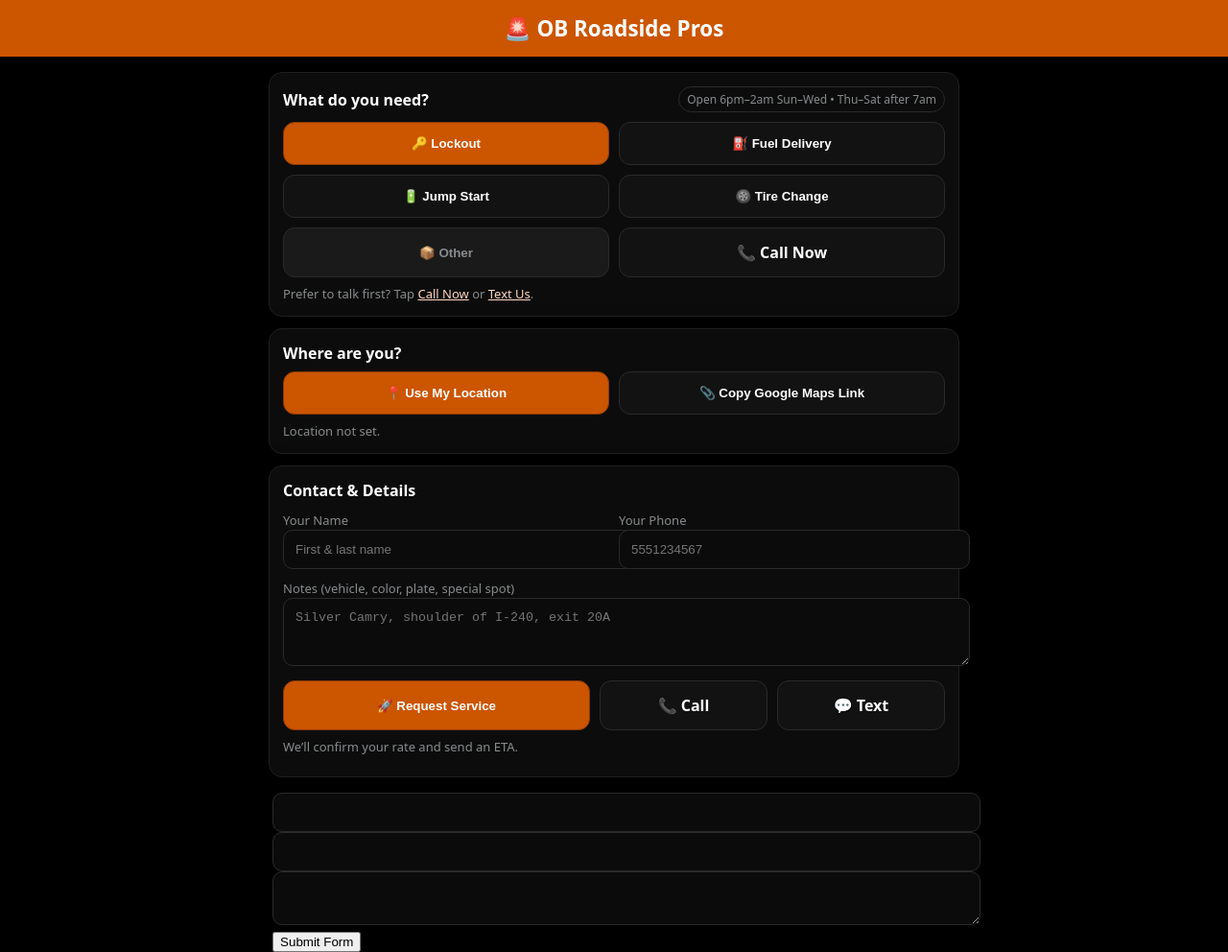
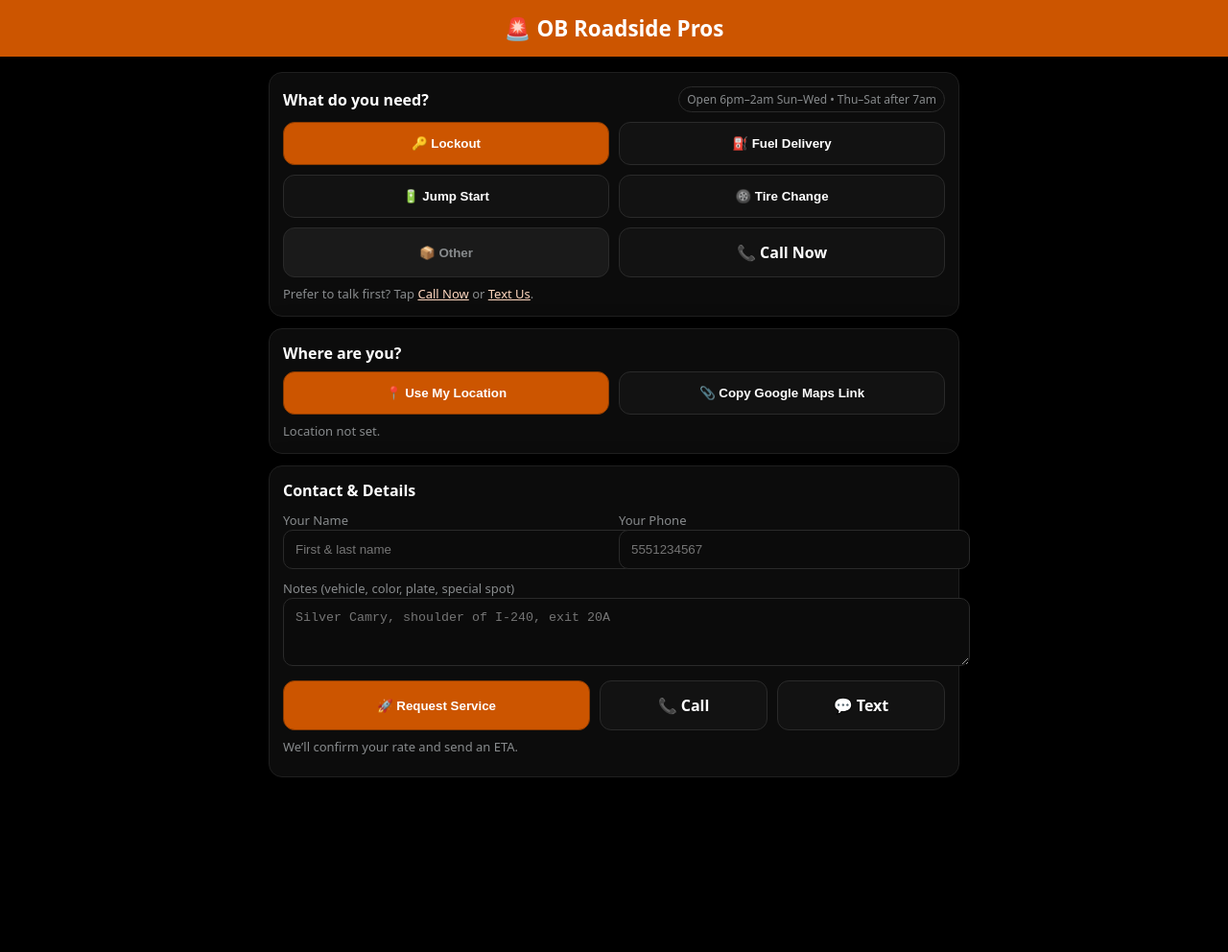
Before and after one commit to trezevga/ob-roadside-pros, a plain HTML site: page index.html in a window 1280 px wide. Shown: the whole page at 96% size. After the commit the page ends 826 px from the top, so only its background shows below. Drawn offline with Linux system fonts and the light colour scheme.

Commit message:
index.html

```diff
--- a/index.html
+++ b/index.html
@@ -151,17 +151,13 @@
   </div>
 
   <!-- Hidden form (Web3Forms) -->
- <form action="https://api.web3forms.com/submit" method="POST">
-
-    <input type="hidden" name="access_key" value="621f8953-e894-44de-9178-db262a3b3442">
-
-    <input type="text" name="name" required>
-    <input type="email" name="email" required>
-    <textarea name="message" required></textarea>
-    <input type="hidden" name="redirect" value="https://web3forms.com/success">
-    <button type="submit">Submit Form</button>
-
-</form>
+<iframe name="hidden_iframe" style="display:none"></iframe>
+  <form id="backendForm" class="hidden" action="https://api.web3forms.com/submit" method="POST" target="hidden_iframe">
+    <input type="hidden" name="access_key" value="621f8953-e894-44de-9178-db262a3b3442" />
+    <input type="hidden" name="subject" value="New Roadside Assistance Request" />
+    <input type="hidden" name="from_name" value="OB Roadside Pros App" />
+    <input type="hidden" name="message" id="f_message" />
+  </form>
 
   <script>
   (function(){
```
